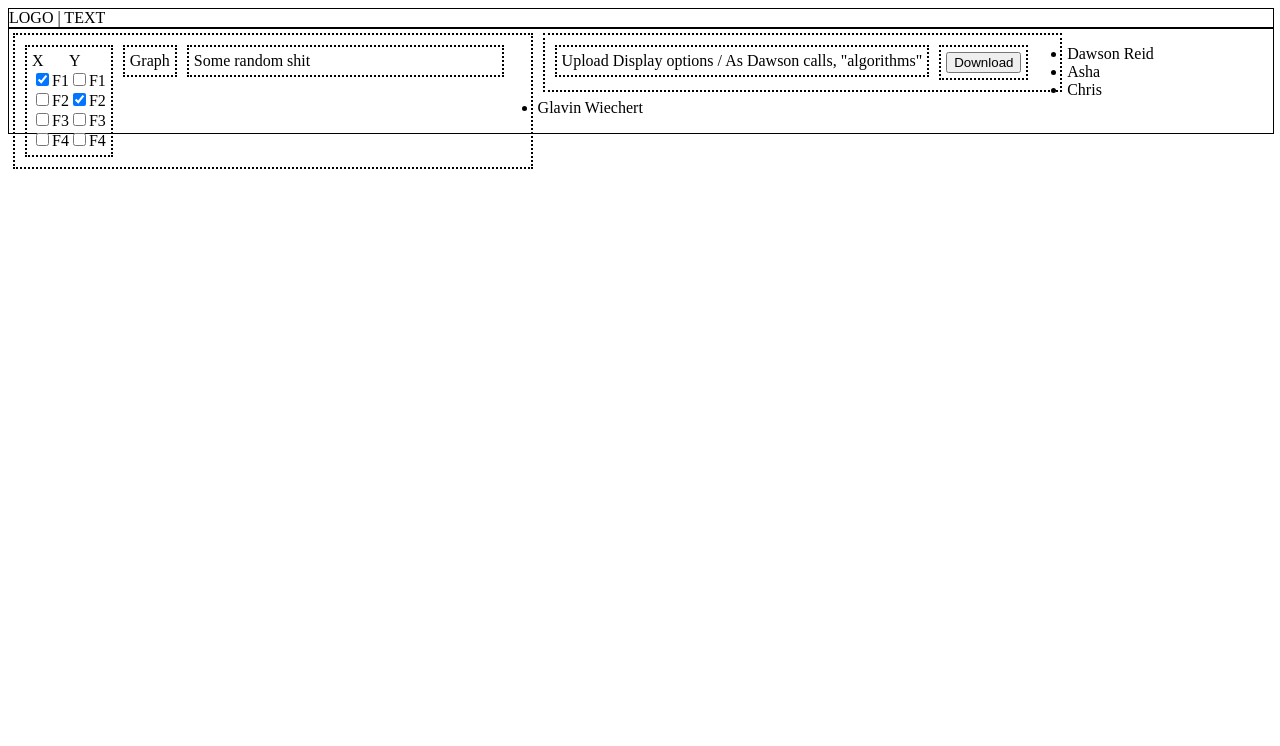
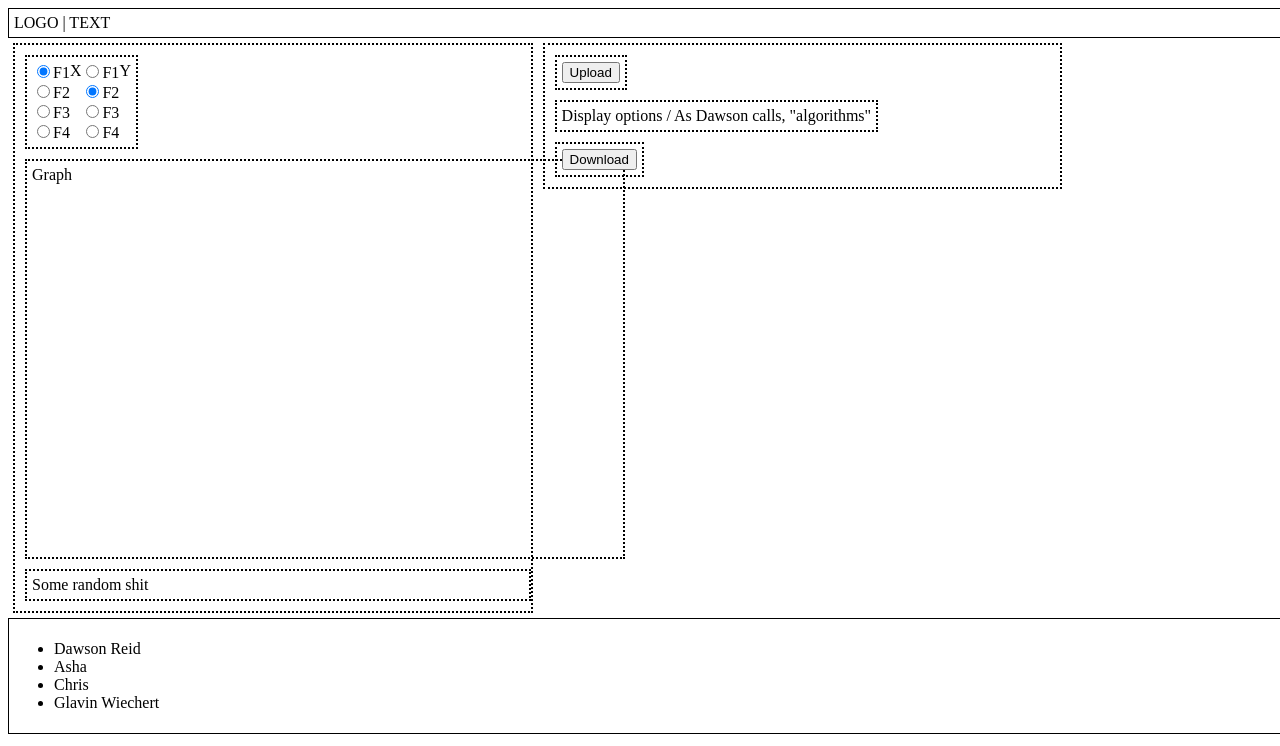
Before and after one commit to B-Rich/CSCI4477_diglett, a plain HTML site: page index.html in a window 1280 px wide. Drawn offline with Linux system fonts and the light colour scheme.

Commit message:
Improved layout.

```diff
--- a/index.html
+++ b/index.html
@@ -5,9 +5,10 @@ and open the template in the editor.
 <!DOCTYPE html>
 <html>
     <head>
-        <title></title>
+        <title>Data</title>
         <meta http-equiv="Content-Type" content="text/html; charset=UTF-8">
         <link rel="stylesheet" type="text/css" href="style/style.css">
+
     </head>
     <body>
 
@@ -18,48 +19,63 @@ and open the template in the editor.
         </header>
 
         <div id="page">
-            <!-- First row -->
-            <div class="block" style="width:40%;">
 
-                <div>
-                    <div class="block">
-                        <div style="overflow:scroll; float:left;">
-                            X <br />
-                            <input type="checkbox" checked="checked" />F1 <br />
-                            <input type="checkbox" />F2 <br />
-                            <input type="checkbox" />F3 <br />
-                            <input type="checkbox" />F4 <br />
+            <div class="block" style="width:40%; height: 50%;">
 
+                <div style="height:100%;">
+                    <div class="block" style="height: 100%;">
+                        <div style="overflow:scroll; float:left; height: 100%;">
+                            <label for="x-axis-f1">X</label>
+                            <div style="overflow:scroll; float:left;">
+                                <input type="radio" name="x-axis" id="x-axis-f1" checked="checked" />F1 <br />
+                                <input type="radio" name="x-axis" />F2 <br />
+                                <input type="radio" name="x-axis" />F3 <br />
+                                <input type="radio" name="x-axis" />F4 <br />
+
+                            </div>
+                        </div>
+                        <div style="overflow:scroll; float:left; height: 100%;">
+                            <label for="y-axis-f2">Y</label>
+                            <div style="overflow:scroll; float: left; height: 100%;">
+                                <input type="radio" name="y-axis" />F1 <br />
+                                <input type="radio" name="y-axis" id="y-axis-f2" checked="checked" />F2 <br />
+                                <input type="radio" name="y-axis" />F3 <br />
+                                <input type="radio" name="y-axis" />F4 <br />
+                            </div>
                         </div>
 
-                        <div style="overflow:scroll; float: left;">
-                            Y <br />
-                            <input type="checkbox" />F1 <br />
-                            <input type="checkbox" checked="checked"/>F2 <br />
-                            <input type="checkbox" />F3 <br />
-                            <input type="checkbox" />F4 <br />
-                        </div>
                     </div>
 
-                    <div id="dm-graph" class="block" style="">
+                    <div id="dm-graph" class="block" style="width:600px; height:400px;
+                         -webkit-box-sizing: border-box; /* Safari/Chrome, other WebKit */
+                    -moz-box-sizing: border-box;    /* Firefox, other Gecko */
+                    box-sizing: border-box;         /* Opera/IE 8+ */
+                    ">
                         Graph
                     </div>
 
                 </div>
 
-                <!-- Second row -->
-                <div class="block" style="width: 60%;">Some random shit</div>
+                <div class="block" style="width: 100%; clear:left;
+                    -webkit-box-sizing: border-box; /* Safari/Chrome, other WebKit */
+                    -moz-box-sizing: border-box;    /* Firefox, other Gecko */
+                    box-sizing: border-box;         /* Opera/IE 8+ */
+                    ">
+                    Some random shit
+                </div>
 
             </div>
 
-            <div class="block" style="width:40%;">
-                <div class="block">
-                Upload
-                Display options / As Dawson calls, "algorithms"
+            <div class="block" style="width:40%; height: 50%;">
+                <div class="block" style="clear:left;">
+                    <button onclick="alert('Uploadin');">Upload</button>
                 </div>
 
-                <!-- Second row -->
-                <div class="block">
+                <div class="block" style="clear:left;">
+                    Display options / As Dawson calls, "algorithms"
+                </div>
+
+                <div class="block" style="clear:left;">
                     <button onclick="alert('Dawson, WTF. Get workin\'!');">Download</button>
                 </div>
 
--- a/style/style.css
+++ b/style/style.css
@@ -12,17 +12,16 @@ root {
 
 header, footer {
     border: 1px solid black;
-    display: block;
     width: 100%;
+    clear: left;
+    padding: 5px;
 }
 
 div.page {
-   display: block;
 
 }
 
 .block {
-    display: block;
     float: left;
     border: 2px dotted black;
     padding: 5px;
```
